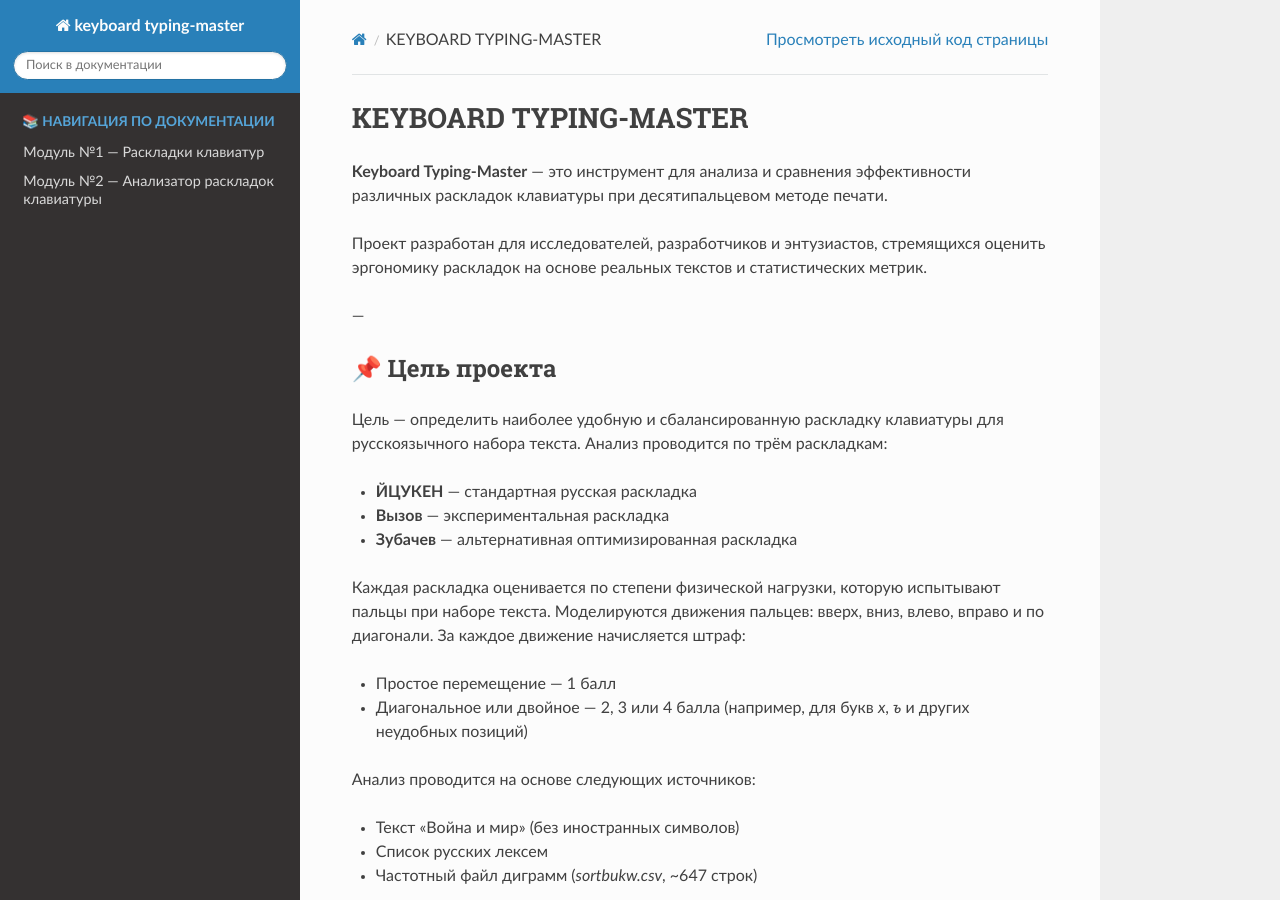
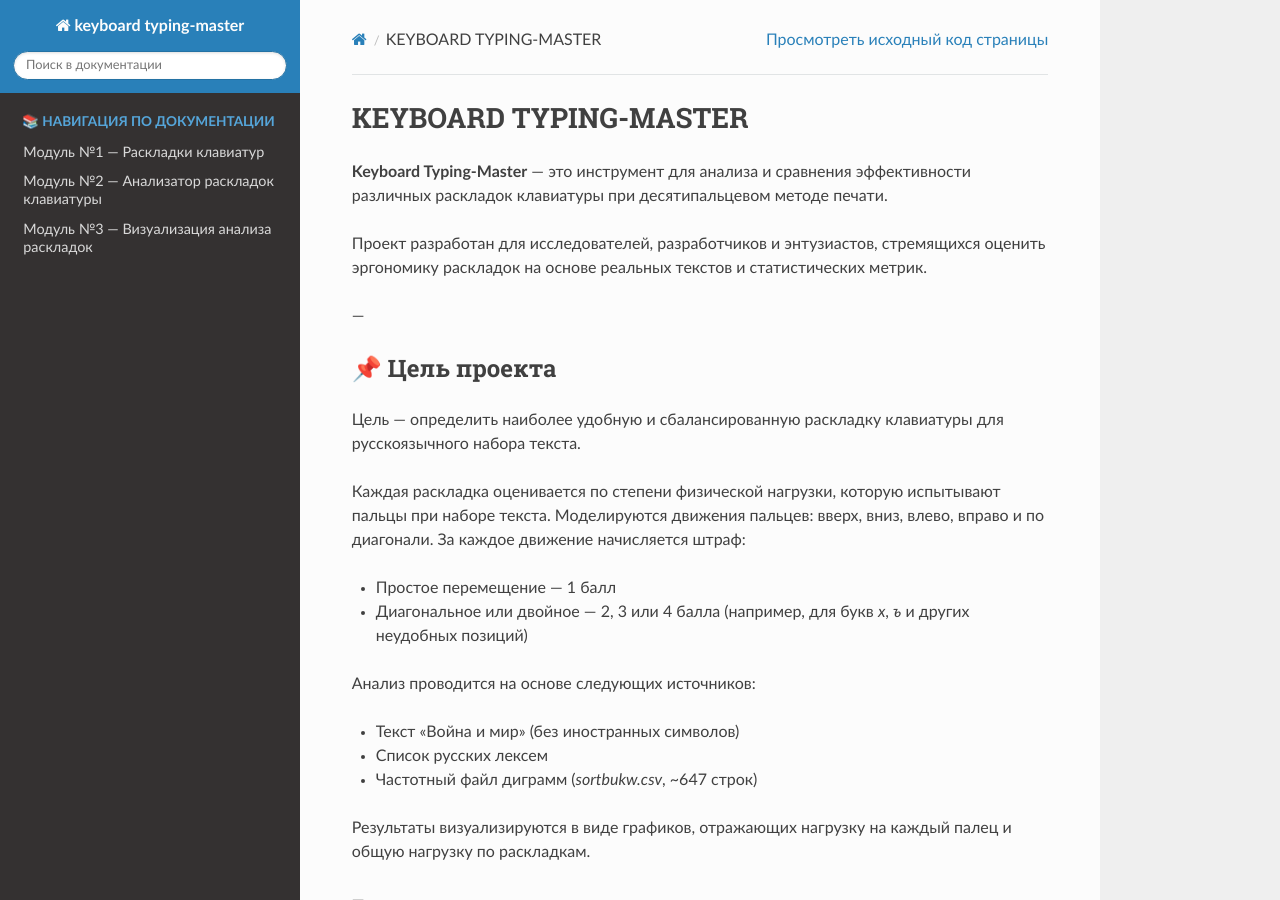
Before and after one commit to v7ro/keyboard_typing, a Sphinx documentation site: the page built from docs/source/index.rst, in a window 1280 px wide and 900 px high. Built offline with Sphinx 7.4.7 and the Read the Docs theme 3.1.0, drawn with Linux system fonts in a browser that asks for light colours; some of the changed text lies outside the part shown.

Commit message:
Update index.rst

```diff
--- a/docs/source/index.rst
+++ b/docs/source/index.rst
@@ -17,11 +17,6 @@
 ===============
 
 Цель — определить наиболее удобную и сбалансированную раскладку клавиатуры для русскоязычного набора текста.
-Анализ проводится по трём раскладкам:
-
-- **ЙЦУКЕН** — стандартная русская раскладка
-- **Вызов** — экспериментальная раскладка
-- **Зубачев** — альтернативная оптимизированная раскладка
 
 Каждая раскладка оценивается по степени физической нагрузки, которую испытывают пальцы при наборе текста.
 Моделируются движения пальцев: вверх, вниз, влево, вправо и по диагонали. За каждое движение начисляется штраф:
```
Also changed, not shown: other parts of docs/source/index.rst (+1 -0 lines).
